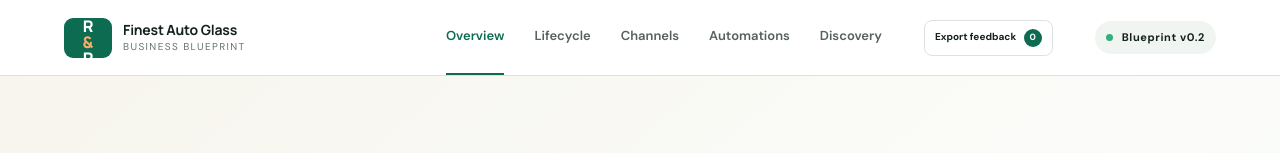
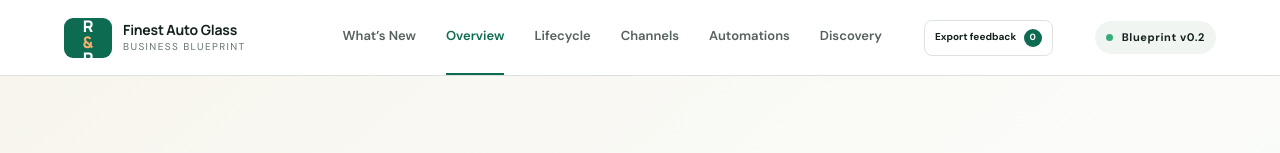
Before and after one commit to jonly03/randr, a website: page blueprint.html in a window 1280 px wide. Shown: the top 153 px of the page. Drawn offline with Linux system fonts and the light colour scheme.

Commit message:
feat: link blueprint.html to client demo hub

```diff
--- a/blueprint.html
+++ b/blueprint.html
@@ -17,6 +17,7 @@
       <span><strong>Finest Auto Glass</strong><small>Business Blueprint</small></span>
     </a>
     <nav aria-label="Primary navigation">
+      <a href="whats-new.html">What’s New</a>
       <a class="active" href="#overview">Overview</a>
       <a href="#lifecycle">Lifecycle</a>
       <a href="#channels">Channels</a>
```
